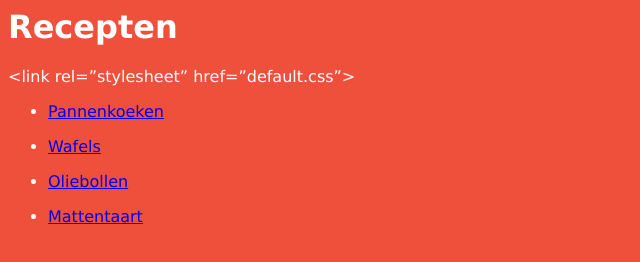
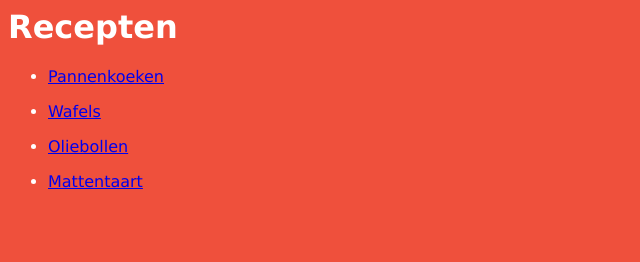
Before and after one commit to EllenFeyen/recepten, a plain HTML site: page index.html in a window 1280 px wide. Shown: the whole page, without its empty margins (0-640 px from the left). Drawn offline with Linux system fonts and the light colour scheme.

Commit message:
update link

```diff
--- a/index.html
+++ b/index.html
@@ -12,7 +12,6 @@
 <BODY LANG="nl-BE" DIR="LTR">
 <H1>Recepten
 </H1>
-<P>&lt;link rel=&rdquo;stylesheet&rdquo; href=&rdquo;default.css&rdquo;&gt;</P>
 <UL>
 	<LI><P STYLE="margin-bottom: 0cm"><A HREF="pannenkoeken.html">Pannenkoeken</A>
     </P>
```
